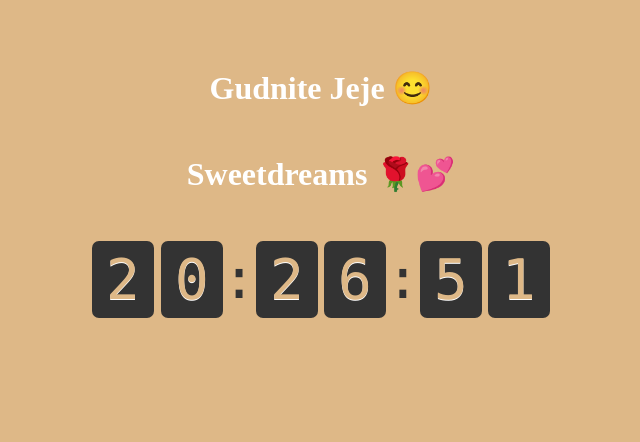
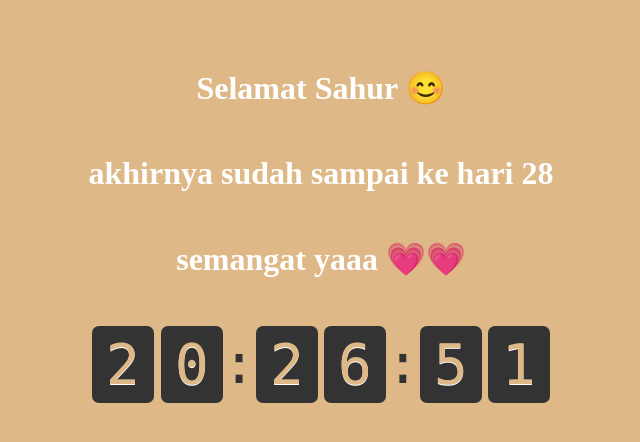
Before and after one commit to ahmadhidayat08/ahmadhidayat08.github.io, a plain HTML site: page index.html in a window 1280 px wide. Shown: the whole page, without its empty margins (319-959 px from the left). Drawn offline with Linux system fonts and the light colour scheme.

Commit message:
index.html

```diff
--- a/index.html
+++ b/index.html
@@ -6,8 +6,9 @@
       <link rel="stylesheet" href="./style.css" type="text/css">
    </head>
    <body>
-      <h1>Gudnite Jeje 😊</h1>
-	  <h1>Sweetdreams 🌹💕</h1>
+      <h1>Selamat Sahur 😊</h1>
+	  <h1>akhirnya sudah sampai ke hari 28</h1>
+    <h1>semangat yaaa 💗💗</h1>
 <span class="clock"></span>
 
       <script type="text/javascript" src="./jam.js"></script>
```
